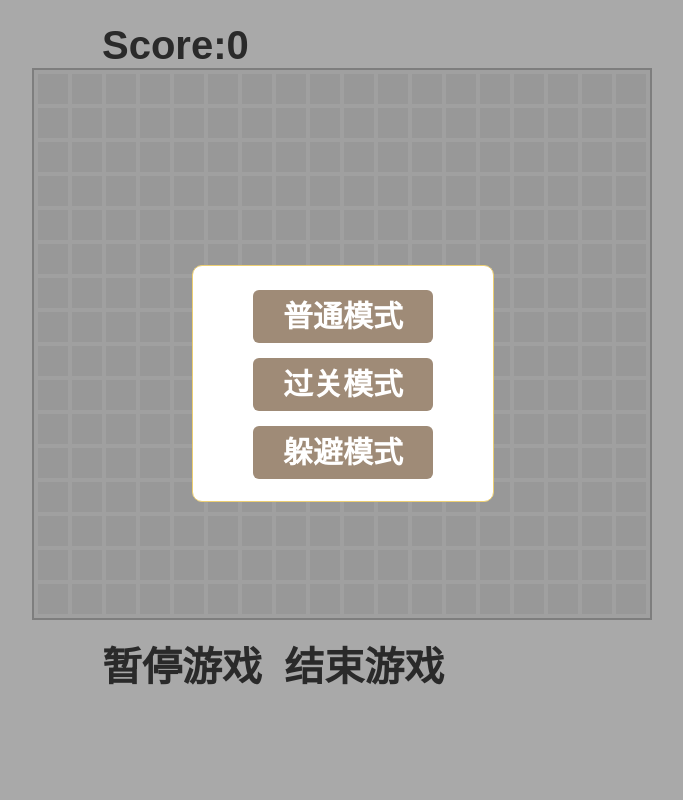
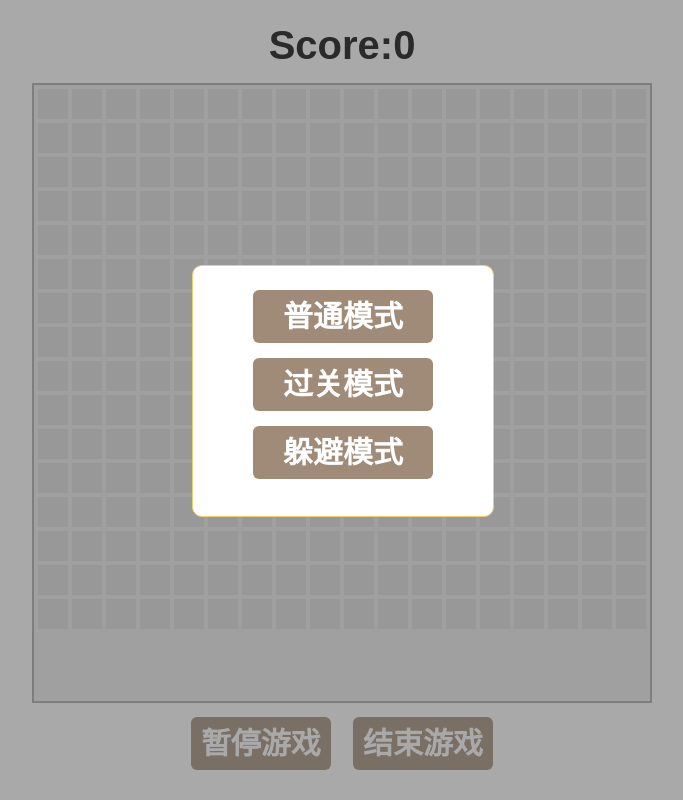
Before and after one commit to halawolfe/shangye, a plain HTML site: page index.html in a window 1280 px wide. Shown: the whole page, without its empty margins (298-981 px from the left). Drawn offline with nearby package versions, Linux system fonts and the light colour scheme.

Commit message:
Update snake.css

```diff
--- a/src/snake.css
+++ b/src/snake.css
@@ -1,13 +1,14 @@
 @charset "utf-8";
-#gridPanel{width:616px;height:548px;
+#gridPanel{
+    width:616px;height:616px;
     margin:0 auto;
     background-color:#eee;
     /*border-radius:10px;*/
     position:relative;
     border:2px solid #aaa;
 }
-.grid{width:30px; height:30px;
-    /*border-radius:6px;*/
+.grid{
+    width:30px; height:30px;
     background-color:#ddd;
     margin:4px 0 0 4px;
     float:left;
@@ -23,11 +24,18 @@
 }
 
 /*分数显示*/
-p{width:480px; margin:0 auto;
+p{
+    width:100%; margin:0 auto;
     font-family:Arial;font-weight:bold;
-    font-size:40px; padding-top:15px;
+    font-size:40px; padding:15px 0;
+    text-align:center;
 }
-
+#stop,#over{
+    font-size:30px;
+    padding:10px; border-radius:6px;
+    background-color:#9f8b77; color:#fff;
+    cursor:pointer;
+}
 .container{width:100%; height:100%;
     position:absolute; top:0; left:0;
     display:none;
@@ -47,7 +55,14 @@ p{width:480px; margin:0 auto;
     background-color:#9f8b77; color:#fff;
     cursor:pointer;
 }
-
+#gameOver>p{
+    height:280px;
+}
+#gameOver>p>a{
+    font-size:30px;
+    padding:10px 50px;
+    /*display:block;*/
+}
 #model{
     width:100%;
     height:100%;
```
